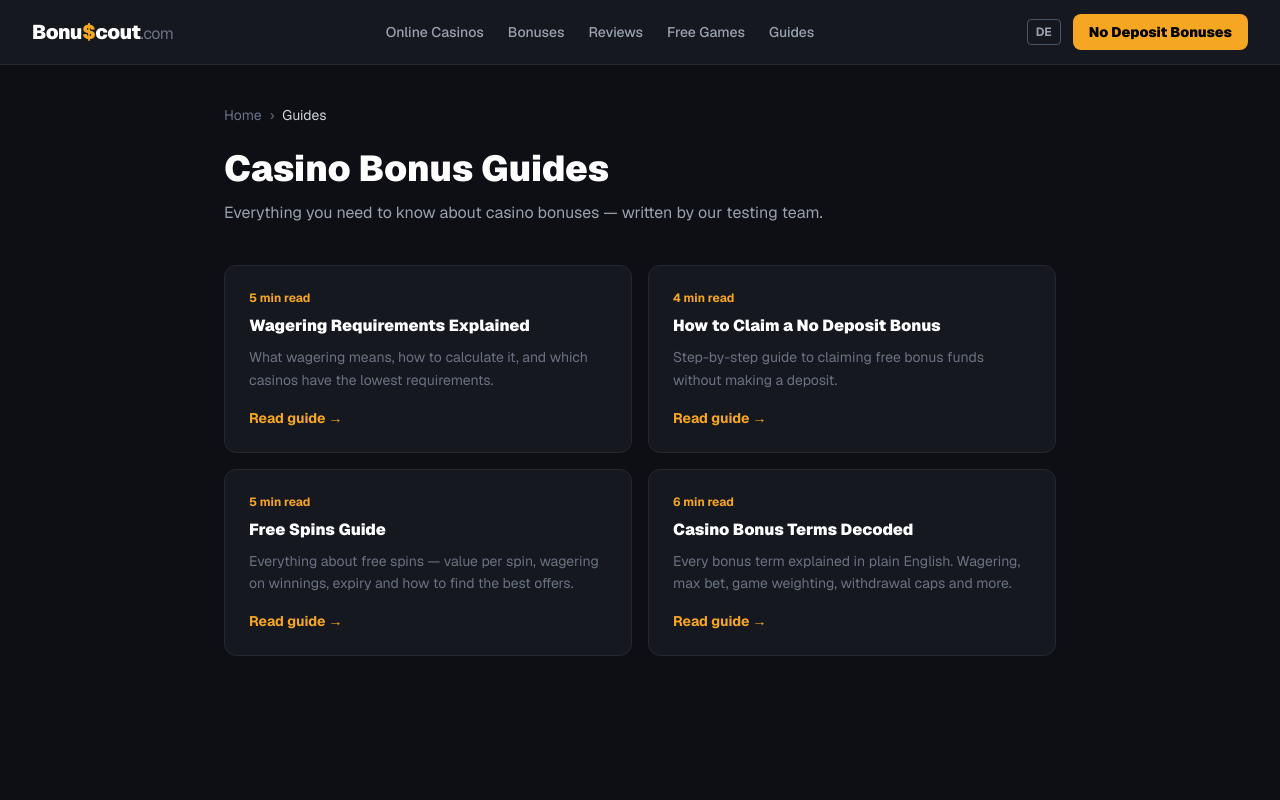
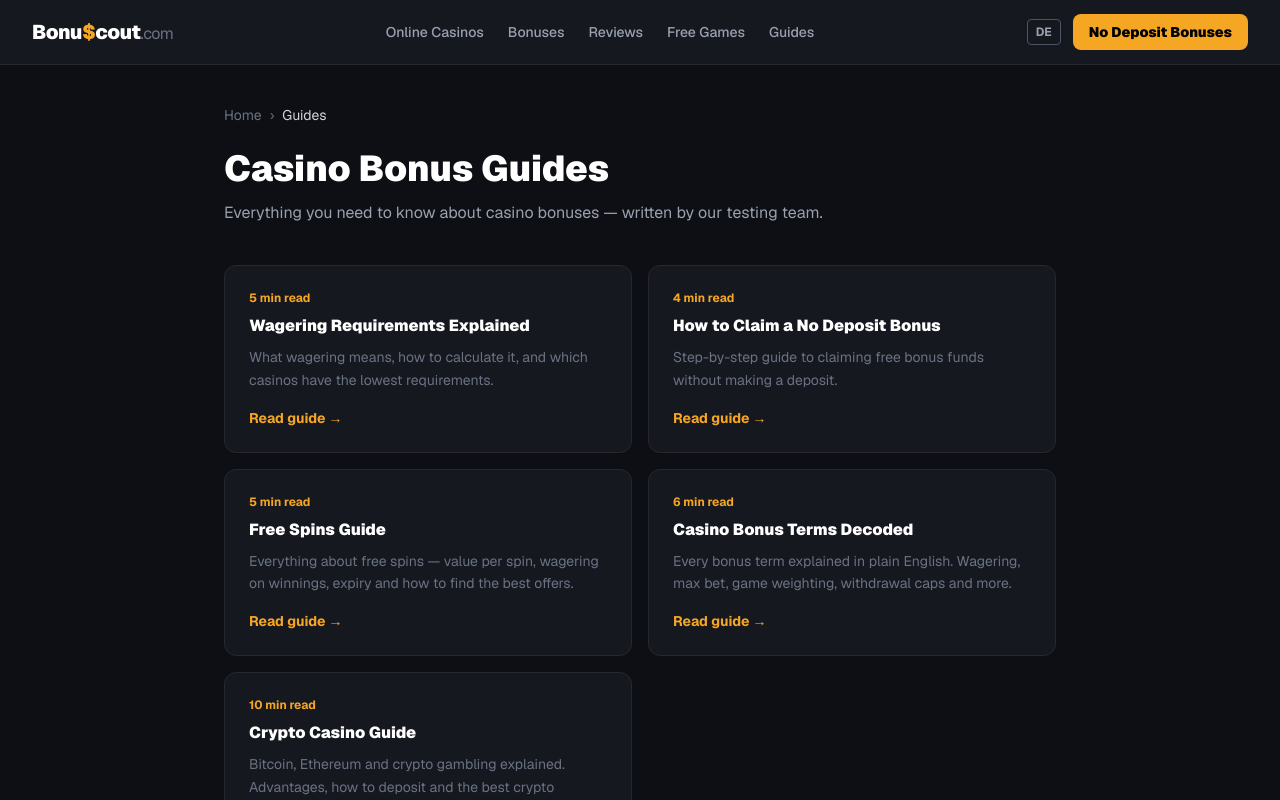
Before and after one commit to MVisionsML/bonuscout, a Next.js app: page /guides in a window 1280 px wide. Shown: the top 800 px of the page. Built offline with nearby package versions, Linux system fonts and the light colour scheme.

Commit message:
feat: crypto guide in guides index + sitemap

```diff
--- a/src/app/(en)/guides/page.tsx
+++ b/src/app/(en)/guides/page.tsx
@@ -11,6 +11,7 @@ const guides = [
   { title: 'How to Claim a No Deposit Bonus', slug: 'how-to-claim-no-deposit-bonus', desc: 'Step-by-step guide to claiming free bonus funds without making a deposit.', readTime: '4 min read' },
   { title: 'Free Spins Guide', slug: 'free-spins-guide', desc: 'Everything about free spins — value per spin, wagering on winnings, expiry and how to find the best offers.', readTime: '5 min read' },
   { title: 'Casino Bonus Terms Decoded', slug: 'casino-bonus-terms', desc: 'Every bonus term explained in plain English. Wagering, max bet, game weighting, withdrawal caps and more.', readTime: '6 min read' },
+  { title: 'Crypto Casino Guide', slug: 'crypto-casino-guide', desc: 'Bitcoin, Ethereum and crypto gambling explained. Advantages, how to deposit and the best crypto bonuses.', readTime: '10 min read' },
 ]
 
 export default function GuidesPage() {
--- a/src/app/sitemap.ts
+++ b/src/app/sitemap.ts
@@ -21,6 +21,7 @@ export default function sitemap(): MetadataRoute.Sitemap {
     { url: `${base}/guides/how-to-claim-no-deposit-bonus`, priority: 0.85 },
     { url: `${base}/guides/free-spins-guide`, priority: 0.85 },
     { url: `${base}/guides/casino-bonus-terms`, priority: 0.8 },
+    { url: `${base}/guides/crypto-casino-guide`, priority: 0.85 },
     { url: `${base}/methodology`, priority: 0.6 },
     { url: `${base}/about`, priority: 0.5 },
     { url: `${base}/responsible-gambling`, priority: 0.5 },
```
